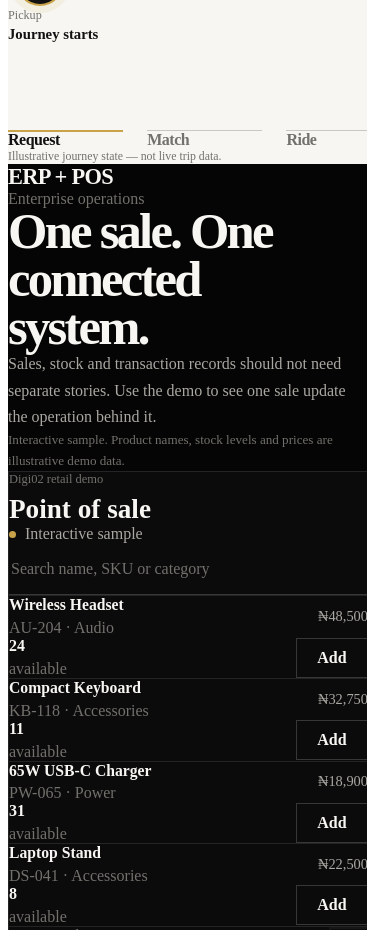
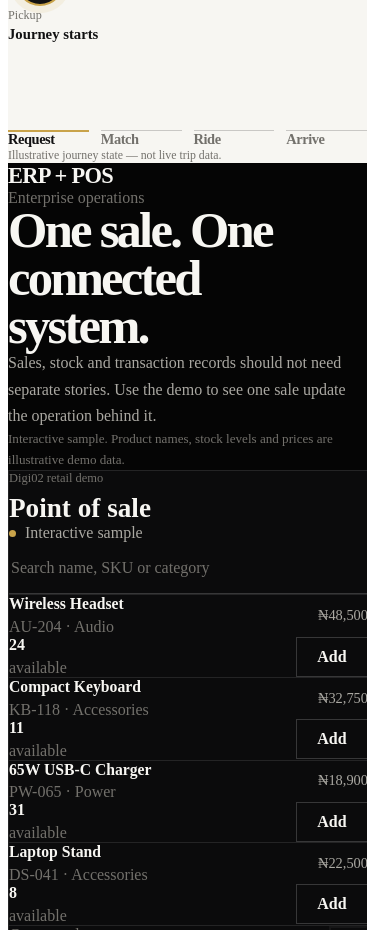
Before and after one commit to emmy16-glitch/Digi02_website, a React (Vite) app: page / in a window 390 px wide. Shown: the part 6320-7250 px from the top of the page. Built offline with nearby package versions, Linux system fonts and the light colour scheme; the HTML template or start-up script is replaced by a standard one.

Commit message:
Fit all DigiVolt journey states on mobile

```diff
--- a/src/styles/final-touch-targets.css
+++ b/src/styles/final-touch-targets.css
@@ -235,6 +235,23 @@
     color: var(--text-muted);
     text-align: left;
   }
+
+  .digivolt-journey__stages {
+    grid-template-columns: repeat(4, minmax(0, 1fr));
+    gap: 0.75rem;
+    overflow: visible;
+    margin-right: 0;
+    padding-right: 0;
+  }
+
+  .digivolt-journey__stages button {
+    min-width: 0;
+  }
+
+  .digivolt-journey__stages button strong {
+    font-size: clamp(0.78rem, 3.7vw, 0.95rem);
+    white-space: nowrap;
+  }
 }
 
 @media (max-width: 22.5rem) {
@@ -256,4 +273,12 @@
     height: 2.75rem;
     font-size: 0.68rem;
   }
+
+  .digivolt-journey__stages {
+    gap: 0.5rem;
+  }
+
+  .digivolt-journey__stages button strong {
+    font-size: 0.76rem;
+  }
 }
```
